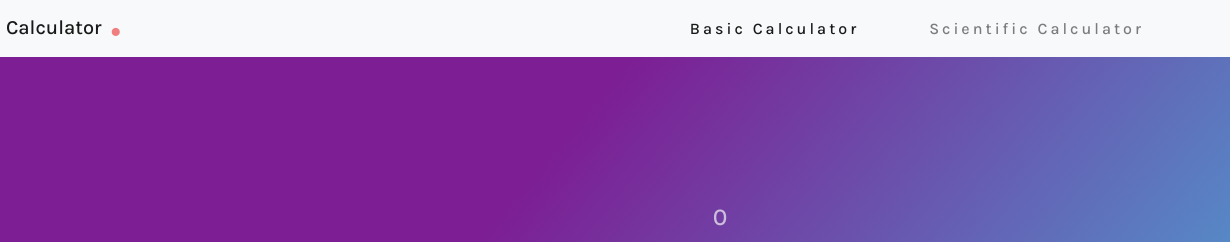
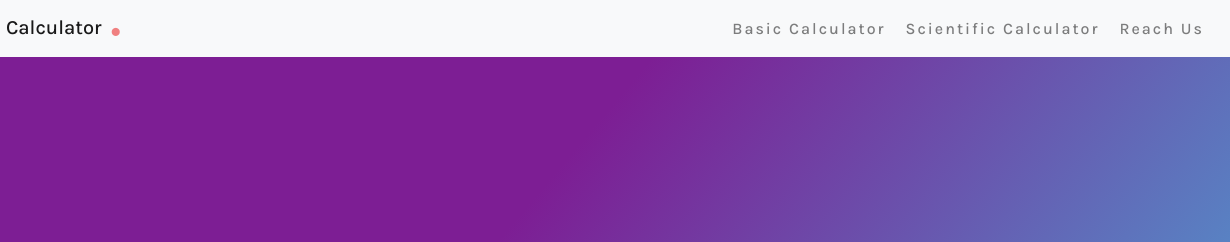
Before and after one commit to ch3eku/Calculator, a plain HTML site: page index.html in a window 1280 px wide. Shown: the top 242 px of the page, 50-1280 px from the left. Drawn offline with nearby package versions, Linux system fonts and the light colour scheme.

Commit message:
Added Reach Us

```diff
--- a/assets/css/style.css
+++ b/assets/css/style.css
@@ -3,7 +3,7 @@ body{
     scroll-behavior: smooth;
 }
 li{
-    margin-right: 70px;
+    margin: 0 10px;
     position: relative;
 }
 .navlogo{
@@ -16,7 +16,7 @@ li{
     padding: 8px 0 !important;
 }
 .link{
-    letter-spacing: 3px;
+    letter-spacing: 2px;
 }
 .link::before{
     content: '';
@@ -47,7 +47,7 @@ li{
 }
 .cal{
     background: linear-gradient(130deg, rgba(125,30,148,1) 36%, rgba(63,200,228,1) 100%);
-    height: 91.5vh;
+    height: 100vh;
     display: flex;
     justify-content: center;
     align-items: center;
--- a/index.html
+++ b/index.html
@@ -33,11 +33,14 @@
 
             <div class="collapse navbar-collapse" id="navbarSupportedContent">
                 <ul class="navbar-nav ml-auto">
-                    <li class="nav-item active">
-                        <a class="nav-link link" href="#basicCalculator">Basic Calculator <span class="sr-only">(current)</span></a>
+                    <li class="nav-item">
+                        <a class="nav-link link" href="#basicCalculator">Basic Calculator</a>
                     </li>
                     <li class="nav-item">
                         <a class="nav-link link" href="#">Scientific Calculator</a>
+                    </li>
+                    <li class="nav-item">
+                        <a class="nav-link link" href="#socials">Reach Us</a>
                     </li>
                 </ul>
             </div>
@@ -89,7 +92,7 @@
     </section>
 
     <footer class="ft">
-        <div class="foot">
+        <div class="foot" id="socials">
             <a href="https://www.facebook.com/ch3eku" target="_blank" style="color: #4361ee;"><i class="fa fa-facebook-official" aria-hidden="true"></i></a>
             <a href="https://www.instagram.com/ch3eku/" target="_blank" style="color: #f72585;"><i class="fa fa-instagram" aria-hidden="true"></i></a>
             <a href="https://linkedin.com/in/ch3eku/" target="_blank" style="color: #219ebc;"><i class="fa fa-linkedin" aria-hidden="true"></i></a>
```
